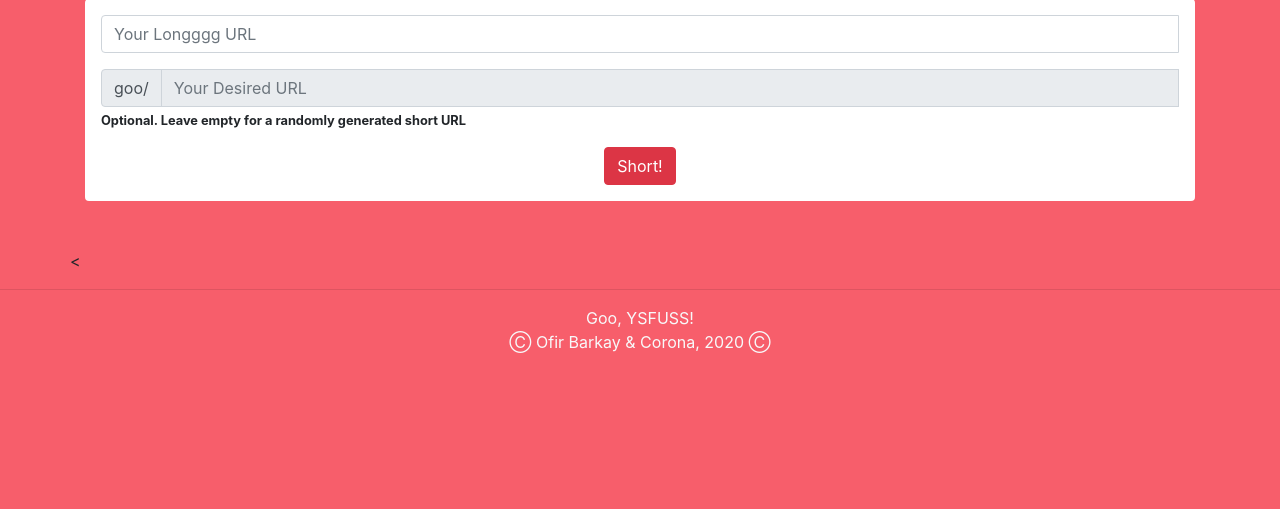
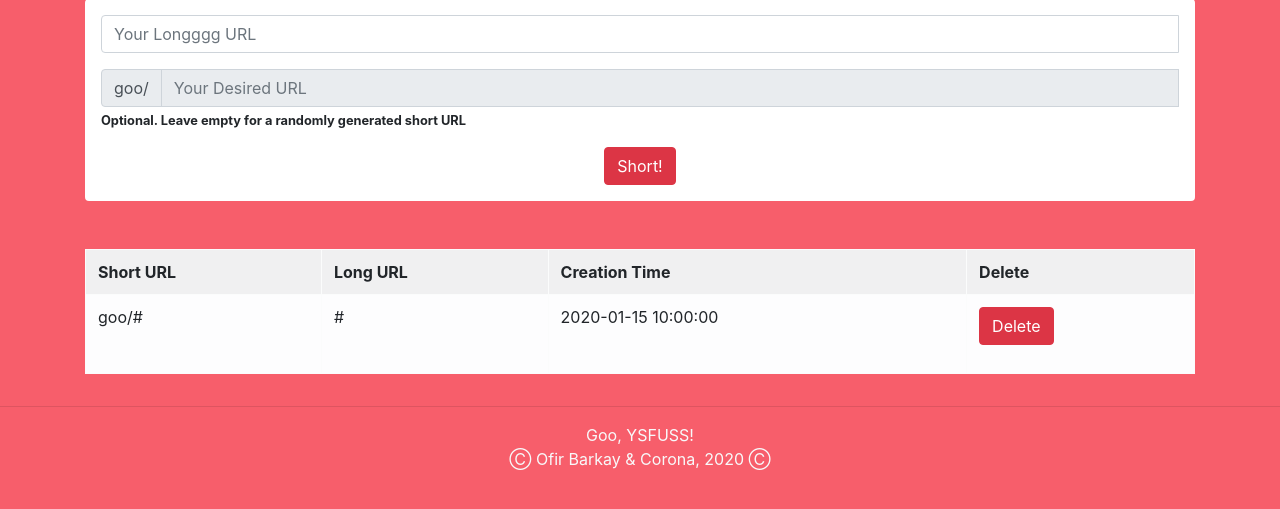
Before and after one commit to ofirofir85/goo, a Flask app: template templates/home.html in a window 1280 px wide. Shown: the part 224-733 px from the top of the page. Run offline with Flask 2, Linux system fonts and the light colour scheme; the template is opened without the code that fills it: most values are stand-ins (such as "Sample title", 1, 10 or a date in 2020); some libraries are stand-ins or nearby versions.

Commit message:
add remove option, and home page shows all user shorts

```diff
--- a/app.py
+++ b/app.py
@@ -4,13 +4,13 @@ import string
 from db_handler import DB_Handler
 app = Flask(__name__)
 app.secret_key = 'asdm32%$nm$#san12'
-url_mapping = {}
+
+db_handler = DB_Handler()
 
 @app.route('/')
 def home():
-	return render_template('home.html')
-
-db_handler = DB_Handler()
+	mappings = db_handler.get_user_mappings('test-user')
+	return render_template('home.html', mappings=mappings)
 
 @app.route('/check_available', methods=['POST'])
 def check_available():
@@ -19,7 +19,7 @@ def check_available():
 	return jsonify(result)
 
 def is_url_available(url):
-	mapping = db_handler.get_mapping(url)
+	mapping = db_handler.get_single_mapping(url)
 	return False if mapping else True
 
 @app.route('/short', methods=['POST'])
@@ -32,7 +32,7 @@ def short():
 			short_url = generate_short_url()
 	db_handler.add_new_mapping(short_url,long_url, 'test-user')
 	flash(f"Great Success! goo/{short_url} will now redirect to {long_url}",'success')
-	return render_template('home.html')
+	return redirect(url_for('home'))
 
 def generate_short_url():
 	chars = list(string.ascii_lowercase + string.digits)
@@ -42,7 +42,7 @@ def generate_short_url():
 
 @app.route('/<short_url>')
 def redirect_to_long(short_url):
-	mapping = db_handler.get_mapping(short_url)
+	mapping = db_handler.get_single_mapping(short_url)
 	if mapping:
 		print(f'redirecting {short_url} to {mapping.long_url}')
 		return redirect(mapping.long_url)
@@ -52,6 +52,12 @@ def redirect_to_long(short_url):
 		return redirect(url_for('home'))
 		##TODO:ADD MESSEGE FOR NOT EXISTING REDIRECTION
 
+@app.route('/remove', methods=['POST'])
+def remove():
+	short_url = request.form['delete']
+	db_handler.remove_mapping(short_url)
+	flash(f'Deleted Successfully. goo/{short_url} is now an untaken redirect link.')
+	return redirect(url_for('home'))
 
 if __name__ == '__main__':
 	app.run(debug=True)
--- a/db_handler.py
+++ b/db_handler.py
@@ -14,7 +14,7 @@ INSERT INTO {TABLENAME}(short_url, long_url, owner)
 VALUES (:short_url, :long_url, :owner);
 """
 
-GET_MAPPING = f"""
+GET_SINGLE_MAPPING = f"""
 SELECT *
   FROM {TABLENAME}
  WHERE short_url = :short_url;
@@ -24,19 +24,26 @@ REMOVE_MAPPING = f"""
 DELETE FROM {TABLENAME}
  WHERE short_url = :short_url;
 """
+
+GET_USER_MAPPINGS = f"""
+SELECT *
+  FROM {TABLENAME}
+ WHERE owner = :user
+"""
+
 class DB_Handler(object):
 	def __init__(self):
 		engine = create_engine(DATABASE_URL)
 		self.db = scoped_session(sessionmaker(bind=engine))
 
-	def get_mapping(self, short_url):
+	def get_single_mapping(self, short_url):
 		print(f'quering for {short_url} mapping')
-		mapping = self.db.execute(GET_MAPPING, {'short_url': short_url}).fetchone()
+		mapping = self.db.execute(GET_SINGLE_MAPPING, {'short_url': short_url}).fetchone()
 		if mapping:
 			print(f'found {mapping}')
 			return mapping
 		else:
-			print(f'didnt found any..')
+			print(f'didnt found mapping')
 			return None
 			##TODO:handle execption and raise not found error
 	def add_new_mapping(self, short_url, long_url, owner):
@@ -55,3 +62,7 @@ class DB_Handler(object):
 		self.db.commit()
 		print(f'remove mapping of: {short_url}')
 		##TODO: HANDLE EXEPTIONS
+
+	def get_user_mappings(self, user):
+		mappings = self.db.execute(GET_USER_MAPPINGS, {'user': user}).fetchall()
+		return mappings
--- a/templates/home.html
+++ b/templates/home.html
@@ -50,8 +50,45 @@ var api_url = "{{url_for('check_available')}}"
 			</form>
 		</div>
 	</div>
+	{% if mappings|count > 0 %}
 	<div class='row'>
-		<
+		<div class="col-12">
+			<table class='table table-hover table-bordered table-striped table-light'>
+				<tr>
+					<th>
+						Short URL
+					</th>
+					<th>
+						Long URL
+					</th>
+					<th>
+						Creation Time
+					</th>
+					<th>
+						Delete
+					</th>
+				</tr>
+				{% for mapping in mappings %}
+					<tr>
+						<td>
+							goo/{{mapping.short_url}}
+						</td>
+						<td>
+							{{mapping.long_url}}
+						</td>
+						<td>
+							{{mapping.creation_time}}
+						</td>
+						<td>
+							<form action="{{url_for('remove')}}" method='post'>
+								<button type='submit' value='{{mapping.short_url}}' method='post' class='btn btn-danger' name='delete'>Delete</button>
+							</form>
+						</td>
+					</tr>
+				{%endfor%}
+			</table>
+		</div>
 	</div>
+	{% endif %}
 </div>
 {% endblock %}
```
